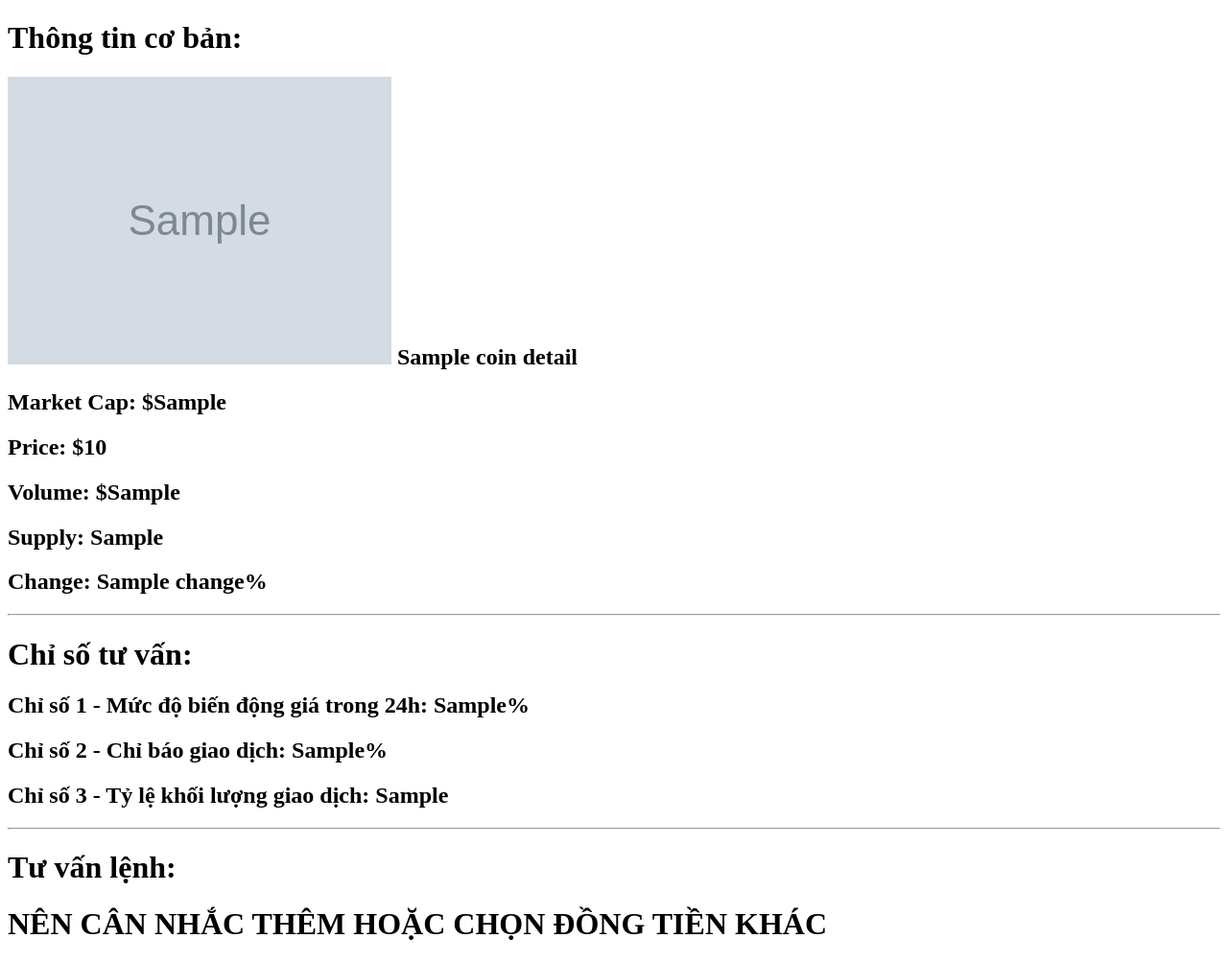
After one commit to hoangduc221997/coincard, a Flask app: template templates/detail_coin.html in a window 1280 px wide. The commit adds this page. Shown: the whole page at 96% size. Run offline with Flask 2, Linux system fonts and the light colour scheme; the template is opened without the code that fills it: most values are stand-ins (such as "Sample title", 1, 10 or a date in 2020); grey boxes marked "Sample" are stand-in pictures; parts of the project's set-up code (start-up, migrations or seed data) failed here and were passed over.

Commit message:
ngan push

```diff
--- a/app.py
+++ b/app.py
@@ -12,15 +12,15 @@ app = Flask(__name__)
 app.secret_key = "A secret key"
 
 mlab.connect()
-<<<<<<< HEAD
-
-# for i in data_craw_from_html:
-#     print(i)
-=======
-data_craw_from_html = getData()
-# for items in data_craw_from_html:
-#     print(items)
->>>>>>> 729b249bd47c3d4f918d13fc7f83a19544e90d06
+# <<<<<<< HEAD
+#
+# # for i in data_craw_from_html:
+# #     print(i)
+# =======
+# data_craw_from_html = getData()
+# # for items in data_craw_from_html:
+# #     print(items)
+# >>>>>>> 729b249bd47c3d4f918d13fc7f83a19544e90d06
 
 @app.route('/blogtienao')
 def blogtienao():
@@ -97,26 +97,98 @@ def index_1():
     index_1_am = []
     index_1_duong = []
     for i in coin_data:
+        index_1 = i['change']
         dict = {
             'name':i['name'],
-            'change':i['change']
+            'change':i['change'],
+            'index_1': index_1,
+            'image': i['image']
         }
-        if i['change'] < 0:
+        if index_1 < 0:
             index_1_am.append(dict)
-        elif i['change'] > 0:
+        elif index_1 >= 0:
             index_1_duong.append(dict)
     return render_template('index_1.html', index_1_am=index_1_am, index_1_duong=index_1_duong)
 
 
 @app.route('/index_2')
 def index_2():
-    return render_template('index_2.html', coin_data=coin_data)
+    index_2_buy = []
+    index_2_sell = []
+    index_2_list =[]
+    for i in coin_data:
+        index_2 = i['volume'] / i['marketcap']
+        index_2 = round(index_2, 2)
+        dict = {
+            'name':i['name'],
+            'volume':i['volume'],
+            'marketcap':i['marketcap'],
+            'index_2': index_2,
+            'image': i['image']
+        }
+        index_2_list.append(dict)
+        if index_2 < 0.03:
+            index_2_buy.append(dict)
+        elif index_2 >= 0.03:
+            index_2_sell.append(dict)
+
+    return render_template('index_2.html', index_2_buy=index_2_buy, index_2_sell=index_2_sell)
 
 
 @app.route('/index_3')
 def index_3():
-    return render_template('index_3.html', coin_data=coin_data)
+    index_3_list = []
+    for i in coin_data:
+        index_3 = (i['volume'] / i['price']) / i['supply']
+        index_3 = round(index_3, 5)
+        dict = {
+            'name': i['name'],
+            'volume': i['volume'],
+            'marketcap': i['marketcap'],
+            'index_3': index_3,
+            'image': i['image']
+        }
+        index_3_list.append(dict)
+        buy_index_3_list = sorted(index_3_list, key=lambda i: i['index_3'])
+        sell_index_3_list = sorted(index_3_list, key=lambda i: i['index_3'], reverse=True)
 
+
+    return render_template('index_3.html', buy_index_3_list=buy_index_3_list, sell_index_3_list=sell_index_3_list)
+
+
+@app.route('/list_coin')
+def list_coin():
+    coins=["bitcoin","ethereum","ripple","bitcoin-cash","eos","litecoin","tron","neo","bitcoin-gold","binance-coin"]
+    return render_template('list_coin.html', coins=coins)
+
+
+@app.route('/detail_coin/<coin>')
+def detail_coin(coin):
+    coins=["bitcoin","ethereum","ripple","bitcoin-cash","eos","litecoin","tron","neo","bitcoin-gold","binance-coin"]
+    index_3_list = []
+
+    if coin in coins:
+        coin_detail = coin_data[coins.index(coin)]
+        index_1 = coin_detail['change']
+        index_2 = coin_detail['volume'] / coin_detail['marketcap']
+        index_2 = round(index_2, 2)
+        index_3 = (coin_detail['volume'] / coin_detail['price']) / coin_detail['supply']
+        index_3 = round(index_3, 5)
+
+    for coin in coins:
+        coin_details = coin_data[coins.index(coin)]
+        index_33 = (coin_details['volume'] / coin_details['price']) / coin_details['supply']
+        index_33 = round(index_33, 3)
+        index_3_list.append(index_33)
+        average_list = sum(index_3_list) / len(index_3_list)
+    #     sort_index_3_list = index_3_list.sort()
+    # print(index_3_list)
+    return render_template('detail_coin.html',  coin_detail=coin_detail,
+                                                index_1=index_1,
+                                                index_2=index_2,
+                                                index_3=index_3,
+                                                index_3_list = index_3_list,
+                                                average_list = average_list)
 
 if __name__ == '__main__':
   app.run(debug=True)
--- /dev/null
+++ b/nhap.py
@@ -0,0 +1,5 @@
+# print("{:,}".format(52123.42346273))
+def int_digits(n):
+    return [n] if n<10 else int_digits(n/10)+[n%10]
+
+print(int_digits(100))
--- /dev/null
+++ b/templates/detail_coin.html
@@ -0,0 +1,56 @@
+<!DOCTYPE html>
+<html lang="en" dir="ltr">
+  <head>
+    <meta charset="utf-8">
+    <title></title>
+  </head>
+  <body>
+    <h1>Thông tin cơ bản:</h1>
+    <h2>
+      <img src="{{ coin_detail.image }}" alt="">
+      {{ coin_detail.name }}
+    </h2>
+    <h2>Market Cap: ${{ coin_detail.marketcap_str }}</h2>
+    <h2>Price: ${{ coin_detail.price_str }}</h2>
+    <h2>Volume: ${{ coin_detail.volume_str }}</h2>
+    <h2>Supply: {{ coin_detail.supply_str }}</h2>
+    <h2>Change: {{ coin_detail.change }}%</h2>
+
+    <hr>
+
+    <h1>Chỉ số tư vấn:</h1>
+    <h2>Chỉ số 1 - Mức độ biến động giá trong 24h: {{ index_1 }}%</h2>
+    <h2>Chỉ số 2 - Chỉ báo giao dịch: {{ index_2 }}%</h2>
+    <h2>Chỉ số 3 - Tỷ lệ khối lượng giao dịch: {{ index_3 }} </h2>
+
+    <hr>
+
+    <h1>Tư vấn lệnh:</h1>
+    {% if index_1 < 0 and index_2 < 0.03 %}
+      <h1>ĐẶT LỆNH MUA</h1>
+    {% elif index_1 < 0 and index_3 < average_list %}
+      <h1>ĐẶT LỆNH MUA</h1>
+    {% elif index_2 < 0.03 and index_3 < average_list %}
+      <h1>ĐẶT LỆNH MUA</h1>
+    {% elif index_1 < 0 and index_2 < 0.03 and index_3 < average_list %}
+      <h1>ĐẶT LỆNH MUA</h1>
+
+    {% elif index_1 >= 0 and index_2 >= 0.03 %}
+      <h1>ĐẶT LỆNH BÁN</h1>
+    {% elif index_1 >= 0 and index_3 >= average_list %}
+      <h1>ĐẶT LỆNH BÁN</h1>
+    {% elif index_2 >= 0.03 and index_3 >= average_list %}
+      <h1>ĐẶT LỆNH BÁN</h1>
+    {% elif index_1 >= 0 and index_2 >= 0.03 and index_3 >= average_list %}
+      <h1>ĐẶT LỆNH BÁN</h1>
+
+    {% else %}
+      <h1>NÊN CÂN NHẮC THÊM HOẶC CHỌN ĐỒNG TIỀN KHÁC</h1>
+
+    {% endif %}
+
+
+
+
+  </body>
+</html>
--- a/templates/login.html
+++ b/templates/login.html
@@ -38,10 +38,10 @@
 
 
         <a href="{{url_for('register')}}">Create your account --></a>
-<<<<<<< HEAD
+<!-- <<<<<<< HEAD
 =======
 
->>>>>>> 729b249bd47c3d4f918d13fc7f83a19544e90d06
+>>>>>>> 729b249bd47c3d4f918d13fc7f83a19544e90d06 -->
       </form>
     </div>
 
```
Also changed, not shown: crawldata.py (+13 -0 lines), templates/index_1.html (+14 -2 lines), templates/index_2.html (+26 -2 lines), templates/index_3.html (+24 -2 lines), templates/list_coin.html (added, +32 -0 lines), 4 other files.
